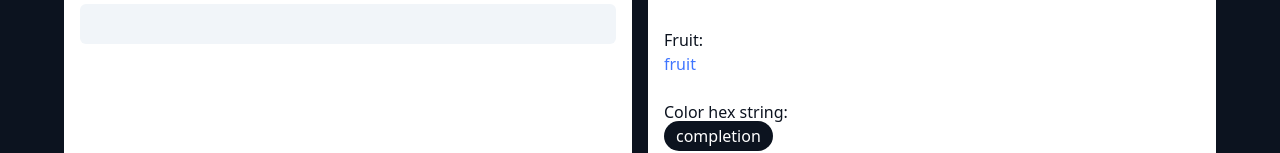
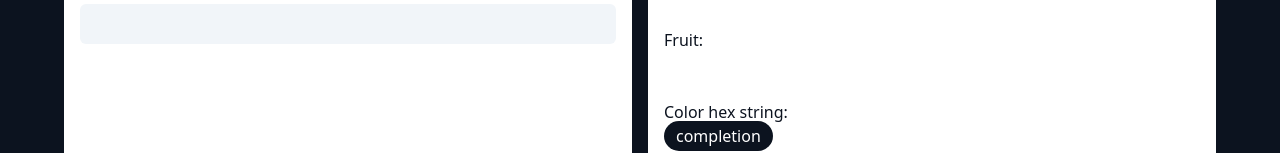
Before and after one commit to liraf/prompts-dashboard, a Nuxt app: page / in a window 1280 px wide. Shown: the part 512-665 px from the top of the page. Built offline with nearby package versions, Linux system fonts and the light colour scheme.

Commit message:
feat: send variables to preview

```diff
--- a/components/Inputs.vue
+++ b/components/Inputs.vue
@@ -3,7 +3,7 @@
     <template v-for="(text, index) in promptVariables" :key="index">
       <div :class="index < promptVariables.length - 1 ? 'mb-4' : ''">
         <Pill :text="text.slice(2,-2).trim()" />
-        <CustomInput class="mt-2" />
+        <CustomInput class="mt-2" @input="$event => $emit('update-variable', text, $event.target?.value)" />
       </div>
     </template>
   </Card>
--- a/components/Preview.vue
+++ b/components/Preview.vue
@@ -9,13 +9,20 @@
 import { parsePrompt } from '~/helpers'
 import { useStateKeys } from '~/helpers/consts'
 
+
+interface PreviewProps {
+  variablesWithValues: {[key:string]: string}
+}
+const { variablesWithValues } = defineProps<PreviewProps>()
+
 const rawPrompt = useState<string>(useStateKeys.RAW_PROMPT)
 const previewPrompt = useState<string>(useStateKeys.PREVIEW_PROMPT, () => '')
 
 watchEffect(() => {
   const { newParsedPrompt } = parsePrompt(
     rawPrompt?.value,
-    `<span class="text-blue-400">{var}</span>`
+    `<span class="text-blue-400">{var}</span>`,
+    variablesWithValues
   )
 
   previewPrompt.value = newParsedPrompt
--- a/helpers/index.ts
+++ b/helpers/index.ts
@@ -2,7 +2,7 @@ interface ParsePromptReturn {
   newParsedPrompt: string,
   variables: string[]
 }
-export const parsePrompt = (prompt: string, variableReplace: string): ParsePromptReturn => {
+export const parsePrompt = (prompt: string, variableReplace: string, variableValues?: {[key:string]: string}): ParsePromptReturn => {
   let newParsedPrompt = prompt
 
   // TODO: Use the 'Pill' component
@@ -10,7 +10,7 @@ export const parsePrompt = (prompt: string, variableReplace: string): ParsePromp
 
   const variables = newParsedPrompt.match(/\{{[a-zA-Z0-9_ ]*}}/g) as string[]
   variables?.forEach((variable) => {
-    newParsedPrompt = newParsedPrompt.split(variable).join(variableReplace.replace('{var}', variable.slice(2,-2).trim()))
+    newParsedPrompt = newParsedPrompt.split(variable).join(variableReplace.replace('{var}', (variableValues ? variableValues[variable] : variable.slice(2,-2).trim()) || ''))
   })
 
   newParsedPrompt += `<span class="${pillClassName} bg-blue-950">completion</span>`
--- a/pages/index.vue
+++ b/pages/index.vue
@@ -4,11 +4,19 @@
     <Prompt />
 
     <div class="flex mb-4">
-      <Inputs />
-      <Preview />
+      <Inputs @update-variable="handleUpdateVariable" />
+      <Preview :variablesWithValues="variablesWithValues" />
     </div>
     <ActionBar class="mb-4" />
 
     <Completion />
   </div>
 </template>
+
+<script setup lang="ts">
+const variablesWithValues = reactive<{[key:string]: string}>({})
+
+const handleUpdateVariable = (variable: string, value: string) => {
+  variablesWithValues[variable] = value
+}
+</script>
```
